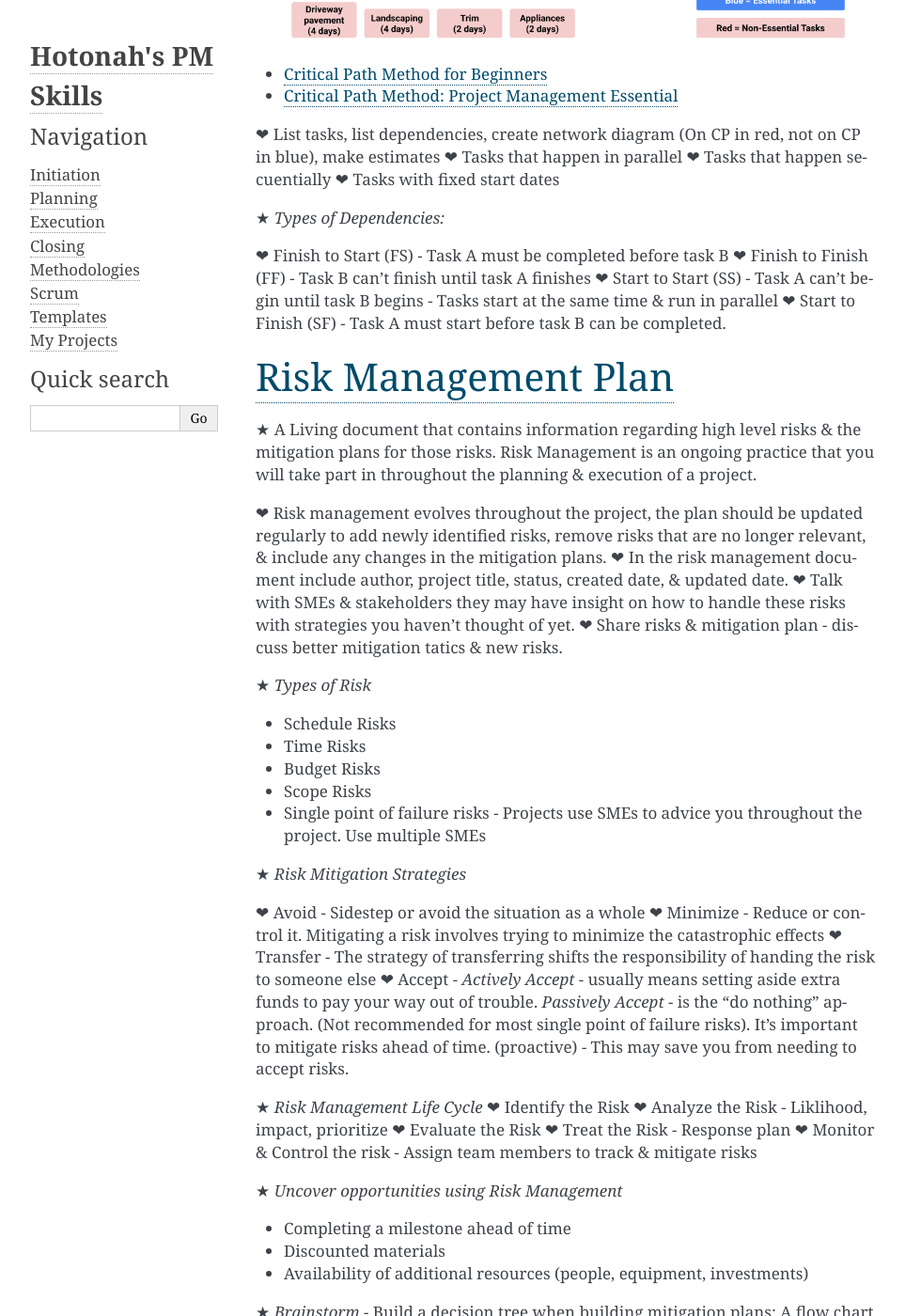
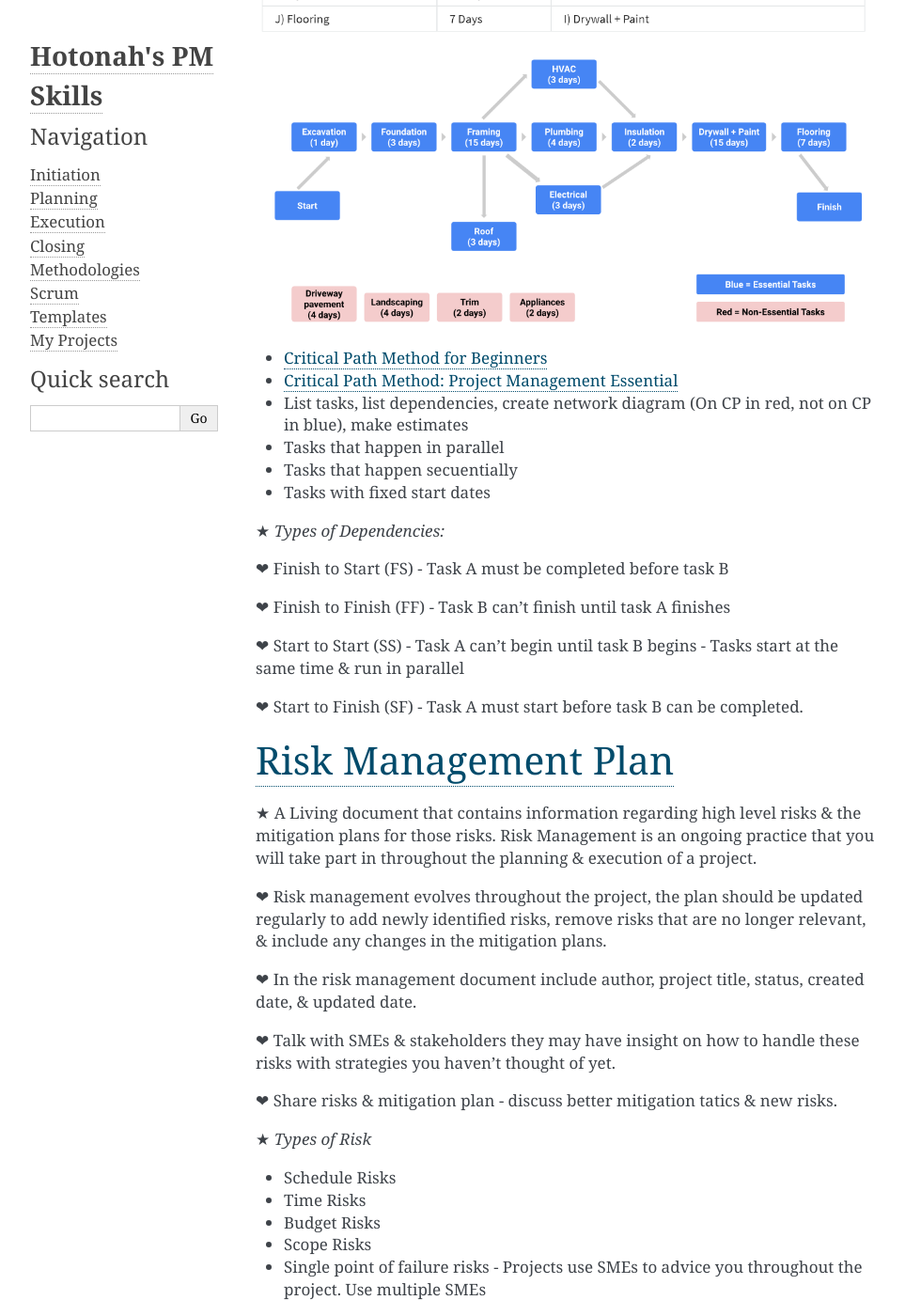
Before and after one commit to Hotonah/hotonah.github.io, a Sphinx documentation site: the page built from source/planning.txt, in a window 1280 px wide and 1400 px high, scrolled down 5213 px. Shown: the whole window at 94% size, without its empty margins (148-1111 px from the left). Built offline with Sphinx 7.4.7, drawn with Linux system fonts in a browser that asks for light colours; some of the changed text lies outside the part shown.

Commit message:
Update planning.txt

```diff
--- a/source/planning.txt
+++ b/source/planning.txt
@@ -74,18 +74,20 @@ Project Planning Best Practices
 
 ★ Hold retrospective meetings: Focuses on identifying the contributing cause of an incident `without blaming anyone.` You should `always assume that everyone has good intentions & did the right thing with the information they had` whether or not it worked out well in the end. There's always a chance to learn & do better. It's important to identify effective techniques for communicating changes to the team or an individual.
 
-❤ Carefully review deliverables, milestones, & tasks
-❤ Give yourself time to plan
-❤ Recognize & plan for the inevitable: things will go wrong (Link to Risk Section)
-❤ Stay curious
-❤ Reference Historical Project Data
-❤ Utilize your team, mentors, or manager
-❤ Check, Check, and Double Check!
+* Carefully review deliverables, milestones, & tasks
+* Give yourself time to plan
+* Recognize & plan for the inevitable: things will go wrong (Link to Risk Section)
+* Stay curious
+* Reference Historical Project Data
+* Utilize your team, mentors, or manager
+* Check, Check, and Double Check!
 
 ★ `Define quality standards at the beginning of the projet` - Well defined standards
 
 ❤ Quality Planning - Determine the quality standard & processes to satisfy them
+
 ❤ Quality Assurance - Regularly check-in to make sure you & your team are meeting those agreed on standards
+
 ❤ Quality Control - Correct any areas that are not meeting the set standards
 
 `Quality Standards <https://docs.google.com/spreadsheets/d/1wU7yTjV3y20btJT6352QCBp5X42vFE6LzYlJOchT-kI/edit?usp=sharing&resourcekey=0-m0vPFB9zU_qHHHdNTXTIIg>`_
@@ -93,6 +95,7 @@ Project Planning Best Practices
 ★ `Implement ways to measure customer satisfaction` - Try to imagine what they want, it puts you in a unique place where you need to put yourself in their shoes & imagine the world or imagine the product through their eyes. Being able to empathize & understand how different people in the world will interact with your product is really important & gives you an amazing perspective.
 
 ❤ Customer Feedback Surveys - `Create Survey Questions <https://docs.google.com/spreadsheets/d/1wU7yTjV3y20btJT6352QCBp5X42vFE6LzYlJOchT-kI/edit?usp=sharing&resourcekey=0-m0vPFB9zU_qHHHdNTXTIIg>`_
+
 ❤ User Acceptance Testing (UAT)
 
 * Present the product
@@ -105,10 +108,15 @@ Estimating Times for Tasks
 ★ How do you estimate the the amount of time a given tasks will take, you do this will the help of your team. Ask team members assigned to the tasks what they think.
 
 ❤ How long does this take?
+
 ❤ How complex are the steps to complete this taks?
+
 ❤ What are the risks associated with the task?
+
 ❤ When do you think you can have this ready?
+
 ❤ Negotiate
+
 ❤ Ask about their workload, vacations, holidays, etc.
 
 ★ `Time Estimation` - Prediction of the total amount of time that it will take to complete a task
@@ -126,16 +134,19 @@ Estimating Times for Tasks
 * `Critical Path Method for Beginners <https://www.workamajig.com/blog/critical-path-method>`_
 * `Critical Path Method: Project Management Essential <https://www.wrike.com/blog/critical-path-is-easy-as-123/>`_
 
-❤ List tasks, list dependencies, create network diagram (On CP in red, not on CP in blue), make estimates
-❤ Tasks that happen in parallel
-❤ Tasks that happen secuentially
-❤ Tasks with fixed start dates
+* List tasks, list dependencies, create network diagram (On CP in red, not on CP in blue), make estimates
+* Tasks that happen in parallel
+* Tasks that happen secuentially
+* Tasks with fixed start dates
 
 ★ `Types of Dependencies:`
 
 ❤ Finish to Start (FS) - Task A must be completed before task B
+
 ❤ Finish to Finish (FF) - Task B can't finish until task A finishes
+
 ❤ Start to Start (SS) - Task A can't begin until task B begins - Tasks start at the same time & run in parallel
+
 ❤ Start to Finish (SF) - Task A must start before task B can be completed.
 
 `Risk Management Plan <https://docs.google.com/document/d/1K_8MrxC_qv0IeusNSPIsRgiJzy2BjNf1LYT3VB7_6hc/edit?usp=sharing>`_
@@ -143,8 +154,11 @@ Estimating Times for Tasks
 ★ A Living document that contains information regarding high level risks & the mitigation plans for those risks. Risk Management is an ongoing practice that you will take part in throughout the planning & execution of a project.
 
 ❤ Risk management evolves throughout the project, the plan should be updated regularly to add newly identified risks, remove risks that are no longer relevant, & include any changes in the mitigation plans.
+
 ❤ In the risk management document include author, project title, status, created date, & updated date.
+
 ❤ Talk with SMEs & stakeholders they may have insight on how to handle these risks with strategies you haven't thought of yet.
+
 ❤ Share risks & mitigation plan - discuss better mitigation tatics & new risks.
 
 ★ `Types of Risk`
@@ -157,17 +171,18 @@ Estimating Times for Tasks
 
 ★ `Risk Mitigation Strategies`
 
-❤ Avoid - Sidestep or avoid the situation as a whole
-❤ Minimize - Reduce or control it. Mitigating a risk involves trying to minimize the catastrophic effects
-❤ Transfer - The strategy of transferring shifts the responsibility of handing the risk to someone else
-❤ Accept - `Actively Accept` - usually means setting aside extra funds to pay your way out of trouble. `Passively Accept` - is the "do nothing" approach. (Not recommended for most single point of failure risks). It's important to mitigate risks ahead of time. (proactive) - This may save you from needing to accept risks.
+* Avoid - Sidestep or avoid the situation as a whole
+* Minimize - Reduce or control it. Mitigating a risk involves trying to minimize the catastrophic effects
+* Transfer - The strategy of transferring shifts the responsibility of handing the risk to someone else
+* Accept - `Actively Accept` - usually means setting aside extra funds to pay your way out of trouble. `Passively Accept` - is the "do nothing" approach. (Not recommended for most single point of failure risks). It's important to mitigate risks ahead of time. (proactive) - This may save you from needing to accept risks.
 
 ★ `Risk Management Life Cycle`
-❤ Identify the Risk
-❤ Analyze the Risk - Liklihood, impact, prioritize
-❤ Evaluate the Risk
-❤ Treat the Risk - Response plan
-❤ Monitor & Control the risk - Assign team members to track & mitigate risks
+
+* Identify the Risk
+* Analyze the Risk - Liklihood, impact, prioritize
+* Evaluate the Risk
+* Treat the Risk - Response plan
+* Monitor & Control the risk - Assign team members to track & mitigate risks
 
 ★ `Uncover opportunities using Risk Management`
 
@@ -221,36 +236,38 @@ Project Budgeting Best Practices
 ★ `Daily Meetings (if necessary)` - Designed to bring everyone up to date on key information. Here, each team member briefly describes any in progress work, completed work, & any barriers that stand in their way. You can also discuss next steps.
 
 ★ `Key Stakeholders` - Send project newsletters, a brief email that asks three questions:
+
 * What is working in how we communicate with you about the project?
 * What is not working or is not effective in our communications?
 * Where can I improve our communications with you?
-◆ Include a link to all documents within a centralized location ◆
 
-❤ Recognize & Understand Individual Differences
-❤ Brainstorm & Craft the Appropriate Message
-❤ Deliver your Message
-❤ Obtain Feedback & Incorporate that Feedback Going Forward
-❤ Negotiate
-❤ Set Communication Expectations
-❤ Empathetic Listening
-❤ Build Trust by Asking Open Ended Question
-❤ Don’t Overwhelm Sponsors with too Many Details
-❤ Communication Should be Clear, Honest, Frequent, & Relevant
+❤ Include a link to all documents within a centralized location
 
-◆ `Writing Emails Best Practices`
+* Recognize & Understand Individual Differences
+* Brainstorm & Craft the Appropriate Message
+* Deliver your Message
+* Obtain Feedback & Incorporate that Feedback Going Forward
+* Negotiate
+* Set Communication Expectations
+* Empathetic Listening
+* Build Trust by Asking Open Ended Question
+* Don’t Overwhelm Sponsors with too Many Details
+* Communication Should be Clear, Honest, Frequent, & Relevant
 
-❤ Always Include a Descriptive Subject Line
-❤ Be Clear & Concise
-❤ Be Respectful
-❤ Always Proofread your Emails
-❤ Alter the Subject Line to Reflect New Changes
-❤ Start with a Warm Greeting
-❤ Get to the Point Quickly
-❤ Use Numbered & Bulleted lists or Other Text Formatting
-❤ Summarize Long Emails
-❤ Assign Action Items Clearly
-❤ Close the Email
-❤ Make it Clear Who Should Respond & Why
+❤ `Writing Emails Best Practices`
+
+* Always Include a Descriptive Subject Line
+* Be Clear & Concise
+* Be Respectful
+* Always Proofread your Emails
+* Alter the Subject Line to Reflect New Changes
+* Start with a Warm Greeting
+* Get to the Point Quickly
+* Use Numbered & Bulleted lists or Other Text Formatting
+* Summarize Long Emails
+* Assign Action Items Clearly
+* Close the Email
+* Make it Clear Who Should Respond & Why
 
 `Email Best Practices <https://emailanalytics.com/email-best-practices/>`_
 
@@ -262,24 +279,24 @@ Project Budgeting Best Practices
 
 ★ It is a project managers responsibility to resolve problems & remove constraints that are a detriment to the project’s success. One way to do this is escalation: the process of enlisting the help of higher-level project leadership or management to remove an obstacle, clarify or reinforce priorities, and validate next steps. Detailing these problems, their potential impact, & the support you need can be an effective communication tool.
 
-◆ `Escalation Email <https://docs.google.com/document/d/17kxLlcI_pp8iL9TL7z9Z5yEi-ToW6F1OcGwOqgscjfA/edit?usp=sharing>`_
+❤ `Escalation Email <https://docs.google.com/document/d/17kxLlcI_pp8iL9TL7z9Z5yEi-ToW6F1OcGwOqgscjfA/edit?usp=sharing>`_
 
-❤ Maintain a friendly & blameless tone
-❤ State your connection to the project
-❤ Explain the problem succinctly
-❤ Explain the consequences – Describe how this issue is negatively impacting the project or has the potential. If it makes sense link the issue to the organizations larger OKRs.
-❤ Make a Request – propose a course of action, solution, or solutions
-❤ State what you need from the recipient
-❤ Request a meeting
+* Maintain a friendly & blameless tone
+* State your connection to the project
+* Explain the problem succinctly
+* Explain the consequences – Describe how this issue is negatively impacting the project or has the potential. If it makes sense link the issue to the organizations larger OKRs.
+* Make a Request – propose a course of action, solution, or solutions
+* State what you need from the recipient
+* Request a meeting
 
 .. image:: media/Escalation_Email.PNG
 
-◆ `ROAM Analysis <https://docs.google.com/spreadsheets/d/117UM42-K4kooBzD6RjXBIcGeRFMpaQ8WojX1trMVPFA/edit?usp=sharing>`_
+❤ `ROAM Analysis <https://docs.google.com/spreadsheets/d/117UM42-K4kooBzD6RjXBIcGeRFMpaQ8WojX1trMVPFA/edit?usp=sharing>`_
 
-❤ `R: Resolved` - The issue has been eliminated & no longer poses a problem.
-❤ `O: Owned` - The issue has been assigned to a team member who will monitor it through completion.
-❤ `A: Accepted` - The issue is minor or cannot be resolved, so the team chooses to accept it & work around it.
-❤ `M: Mitigated` - The team has taken action to reduce the impact of the issue or reduce the likelihood of a risk that has not materialized.
+* `R: Resolved` - The issue has been eliminated & no longer poses a problem.
+* `O: Owned` - The issue has been assigned to a team member who will monitor it through completion.
+* `A: Accepted` - The issue is minor or cannot be resolved, so the team chooses to accept it & work around it.
+* `M: Mitigated` - The team has taken action to reduce the impact of the issue or reduce the likelihood of a risk that has not materialized.
 
 Kickoff Meeting!
 =============
```
